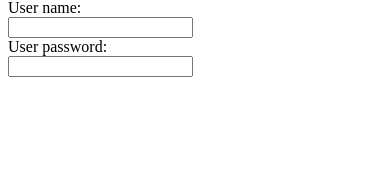
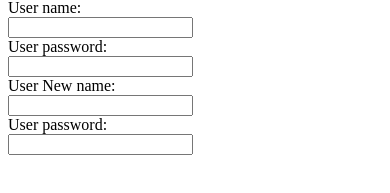
Before and after one commit to mohamedgafaar/Mobile-Project, a website: page Project/www/index.html in a window 390 px wide. Shown: the part 273-466 px from the top of the page. Drawn offline with Linux system fonts and the light colour scheme; some packages are replaced by stand-ins of ours; files that its build step writes are made by us from their sources.

Commit message:
new form

```diff
--- a/Project/www/index.html
+++ b/Project/www/index.html
@@ -21,6 +21,12 @@
             User password:<br>
             <input type="password" name="psw">
           </form>
+          <form>
+            User New name:<br>
+            <input type="text" name="username"><br>
+            User password:<br>
+            <input type="password" name="psw">
+          </form>
 
 
     <script src="cordova.js"></script>
```
